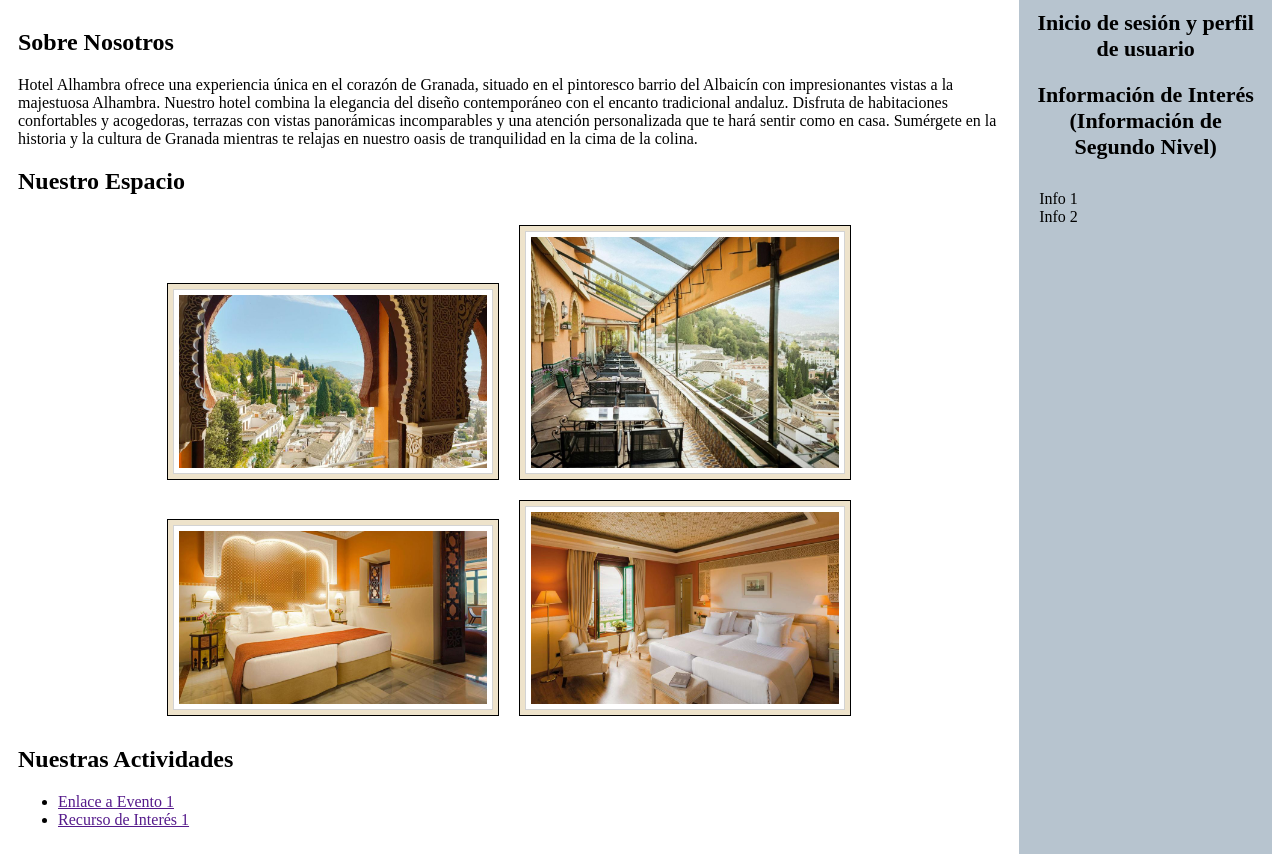
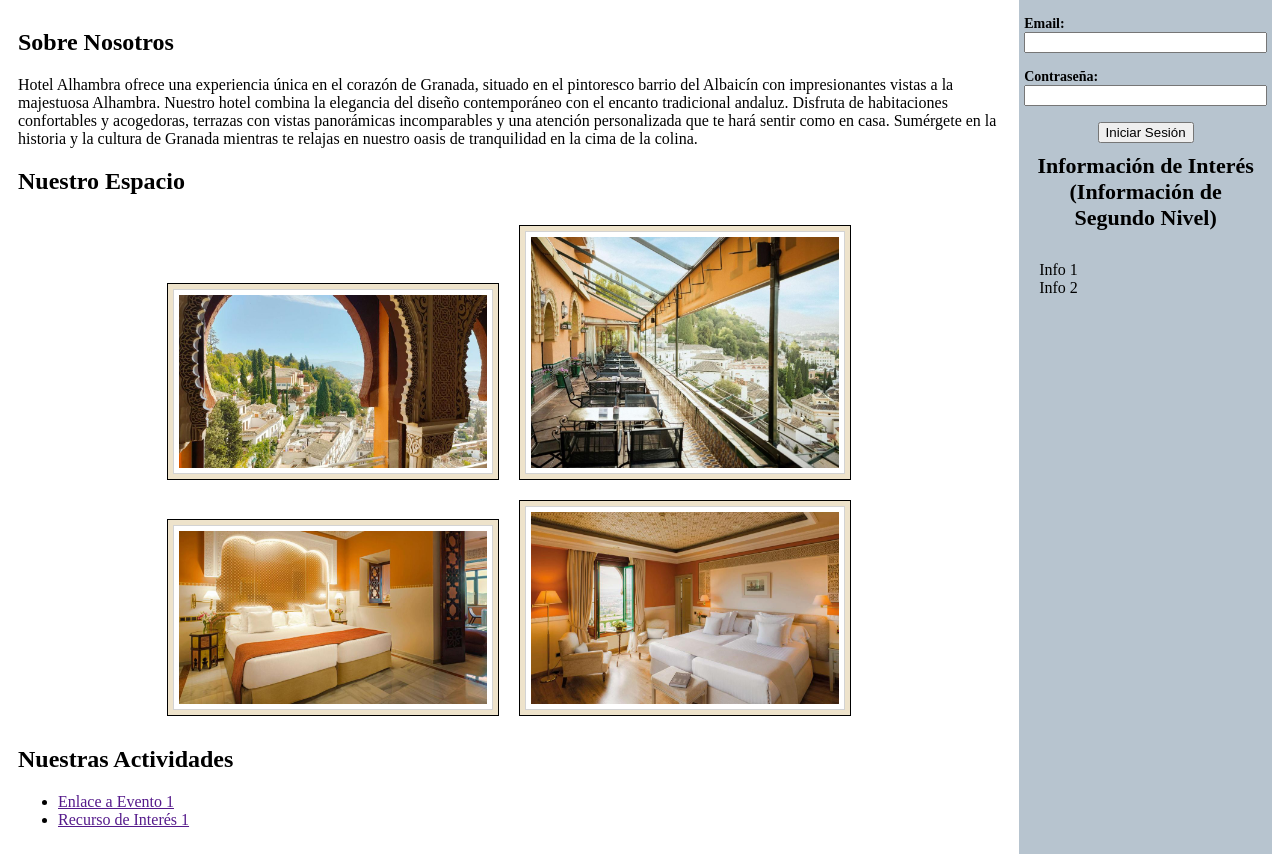
Before and after one commit to danieeeld2/HotelAlhambra, a PHP site: page / in a window 1280 px wide. Shown: the part 229-1083 px from the top of the page. Run offline with PHP 8.4, Linux system fonts and the light colour scheme.

Commit message:
:construction: Haciendo el sistema de LogIn

```diff
--- a/css/index.css
+++ b/css/index.css
@@ -82,6 +82,26 @@ nav a:hover {
     max-width: 20%;
     background-color: #B7C4CF;
     margin-left: 10px;
+    overflow: hidden;
+}
+
+.zona-lateral label {
+    font-weight: bold;
+    font-size: 14px;
+}
+
+.zona-lateral p {
+    display: flex;
+    justify-content: center;
+    flex-direction: column;
+    margin-left: 5px;
+    margin-right: 5px;
+}
+
+.boton-lateral {
+    display: flex;
+    justify-content: center;
+    margin-top: 5px;
 }
 
 aside h2 {
@@ -278,6 +298,10 @@ footer a:hover {
     margin: 10px;
 }
 
+/* ------------------- */
+
+
+
 /* -------------------*/
 
 fieldset {
--- a/funcionesAuxiliares.php
+++ b/funcionesAuxiliares.php
@@ -28,4 +28,25 @@ function validarTarjeta($tarjeta) {
     if($suma % 10 == 0) return true;
     else return false;
 }
+
+function checkInyection($campo) {
+    if (preg_match('/[\'\"=<>]/', $campo)) {
+        return ""; // El campo contiene caracteres sospechosos de inyección SQL
+    }
+    // Eliminar etiquetas HTML y JavaScript sospechosas
+    $campo_limpiado = htmlspecialchars($campo, ENT_QUOTES | ENT_HTML5);
+    if($campo_limpiado == $campo) {
+        return $campo;
+    }
+    return "";
+}
+
+function limpiarSesionFormularios(){
+    if(isset($_SESSION["errores-registro"])){
+        unset($_SESSION["errores-registro"]);
+    }
+    if(isset($_SESSION["datos-registro"])){
+        unset($_SESSION["datos-registro"]);
+    }
+}
 ?>
--- /dev/null
+++ b/funcionesBD.php
@@ -0,0 +1,84 @@
+<?php
+// Funcion para insertar un nuevo usuario en la base de datos
+function insertarUsuario($conexion, $datos) {
+    $query = <<< EOD
+        INSERT INTO usuariosHotel (nombre, apellidos, dni, email, clave, tarjeta)
+        VALUES (?, ?, ?, ?, ?, ?)
+    EOD;
+    $stmt = $conexion->prepare($query);
+    if(!$stmt) {
+        echo "Error al preparar la consulta" . $conexion->error;
+        return false;
+    }
+    // Encriptamos la contraseña
+    $datos["clave"] = password_hash($datos['clave'], PASSWORD_DEFAULT);
+    $stmt->bind_param("ssssss", $datos["nombre"], $datos["apellidos"], $datos["dni"], $datos["email"], $datos["clave"], $datos["tarjeta"]);
+    $resultado = $stmt->execute();
+    if(!$resultado) {
+        echo "Error al ejecutar la consulta". $conexion->error;
+        return false;
+    }
+    $stmt->close();
+    return true;
+}
+
+// Funcion para comprobar si existe el email en la base de datos
+function checkEmail($conexion, $email){
+    $query = <<< EOD
+        SELECT * FROM usuariosHotel WHERE email = ?
+    EOD;
+    $stmt = $conexion->prepare($query);
+    if(!$stmt) {
+        echo "Error al preparar la consulta". $conexion->error;
+        return false;
+    }
+    $stmt->bind_param("s", $email);
+    $resultado = $stmt->execute();
+    if(!$resultado) {
+        echo "Error al ejecutar la consulta". $conexion->error;
+        return false;
+    }
+    $resultado = $stmt->get_result();
+    if($resultado->num_rows == 0) {
+        $resultado->close();
+        $stmt->close();
+        return false;
+    } else {
+        $resultado->close();
+        $stmt->close();
+        return true;
+    }
+}
+
+// Funcion para consultar si un email ya existe en la base de datos
+function getUsuario($conexion, $email, $claveIntroducida) {
+    $query = <<< EOD
+        SELECT * FROM usuariosHotel WHERE email = ?
+    EOD;
+    $stmt = $conexion->prepare($query);
+    if(!$stmt) {
+        echo "Error al preparar la consulta". $conexion->error;
+        return [false, null];
+    }
+    $stmt->bind_param("s", $email);
+    $stmt->execute();
+    $datos = $stmt->get_result();
+    if($datos->num_rows == 0) {
+        $stmt->close();
+        $datos->close();
+        return [false, null];
+    } else {
+        $resultado = $datos->fetch_assoc();
+        if(password_verify($claveIntroducida, $resultado["clave"])) {
+            $stmt->close();
+            $datos->close();
+            return [true, $resultado];
+        } else {
+            $stmt->close();
+            $datos->close();
+            return [false, null];
+        }
+    }
+}
+
+?>
--- a/funcionesValidacion.php
+++ b/funcionesValidacion.php
@@ -1,5 +1,6 @@
 <?php
 require_once("funcionesAuxiliares.php");
+require_once("funcionesBD.php");
 // Función para validar los datos del formulario de registro
 function validarDatosRegistro(){
     // Inicializamos los arrays de errores y datos
@@ -13,6 +14,7 @@ function validarDatosRegistro(){
             $errores["nombre"] = "<p class='error'>El nombre no puede estar vacío</p>";
             $datos["nombre"] = "";
         }else{
+            $_POST["nombre"] = checkInyection($_POST["nombre"]);
             // Comprobar que el nombre empieza por mayúscula
             if(!preg_match("/^[A-Z][a-z]+$/", $_POST["nombre"])){
                 $errores["nombre"] = "<p class='error'>El nombre debe empezar por mayúscula y contener solo letras</p>";
@@ -27,6 +29,7 @@ function validarDatosRegistro(){
             $errores["apellidos"] = "<p class='error'>Los apellidos no pueden estar vacíos</p>";
             $datos["apellidos"] = "";
         }else{
+            $_POST["apellidos"] = checkInyection($_POST["apellidos"]);
             $datos["apellidos"] = $_POST["apellidos"];
         }
 
@@ -70,6 +73,7 @@ function validarDatosRegistro(){
             $datos["clave"] = "";
             $datos["clave-repetida"] = "";
         }else{
+            $_POST["clave"] = checkInyection($_POST["clave"]);
             // Comprobar que la clave tiene al menos 5 caracteres
             if(strlen($_POST["clave"]) < 5){
                 $errores["clave"] = "<p class='error'>La clave debe tener al menos 5 caracteres</p>";
@@ -93,6 +97,7 @@ function validarDatosRegistro(){
             $datos["tarjeta"] = "";
         }else{
             // Comprobar que la tarjeta tiene 16 dígitos
+            $_POST["tarjeta"] = str_replace(" ", "", $_POST["tarjeta"]);
             if(!preg_match("/^[0-9]{16}$/", $_POST["tarjeta"])){
                 $errores["tarjeta"] = "<p class='error'>La tarjeta debe contener 16 dígitos</p>";
                 $datos["tarjeta"] = "";
@@ -102,7 +107,7 @@ function validarDatosRegistro(){
                     $errores["tarjeta"] = "<p class='error'>La tarjeta no es válida</p>";
                     $datos["tarjeta"] = "";
                 }else{
-                    $datos["tarjeta"] = $_POST["tarjeta"];
+                    $datos["tarjeta"] = str_replace(" ","", $_POST["tarjeta"]);
                 }
             }
         }
@@ -116,4 +121,41 @@ function validarDatosRegistro(){
 
     return [$errores, $datos];
 }
+
+function validarLogIn($conexion) {
+    // Inicializamos los arrays de errores y datos
+    $errores = array();
+    $datos = array();
+    if(isset($_POST["iniciar-sesion"]) && $_SERVER["REQUEST_METHOD"] == "POST") {
+        // Comprobar email
+        if(empty($_POST["email-sesion"])){
+            $errores["email-sesion"] = "<p class='error'>El email no puede estar vacío</p>";
+            $datos["email-sesion"] = "";
+        }else{
+            // Comprobar que el email es válido
+            if(!filter_var($_POST["email-sesion"], FILTER_VALIDATE_EMAIL)){
+                $errores["email-sesion"] = "<p class='error'>El email no es válido</p>";
+                $datos["email-sesion"] = "";
+            }else{
+                if(checkEmail($conexion, $_POST["email-sesion"])){
+                    $datos["email-sesion"] = $_POST["email-sesion"];
+                } else {
+                    $errores["email-sesion"] = "<p class='error'>El email no está registrado</p>";
+                    $datos["email-sesion"] = "";
+                }
+            }
+        }
+
+        // Comprobar clave
+        if(empty($_POST["clave-sesion"])){
+            $errores["clave-sesion"] = "<p class='error'>La clave no puede estar vacía</p>";
+            $datos["clave-sesion"] = "";
+        } else {
+            $datos["clave-sesion"] = checkInyection($_POST["clave-sesion"]);
+        }
+
+        return [$errores, $datos];
+
+    }
+}
 ?>
--- a/html.php
+++ b/html.php
@@ -65,12 +65,26 @@ function HTML_main_container() {
 }
 
 // Función para generar el aside
-function HTML_aside() {
-    echo <<< HTML
+function HTML_aside() { ?>
     </div>
     <aside class="zona-lateral">
         <div class="inicio-sesion">
-                <h2>Inicio de sesión y perfil de usuario</h2>
+            <form action="" method="post" novalidate>
+                <p>
+                    <label for="idemail">Email:</label>
+                    <input type="email" id="idemail" name="email-sesion" value=<?php if(isset($_SESSION["datos-login"]["email-sesion"])) echo  $_SESSION["datos-login"]["email-sesion"] ?>>
+                </p>
+                <?php if(isset($_SESSION["errores-login"]["email-sesion"])) echo $_SESSION["errores-login"]["email-sesion"] ?>
+                <p>
+                    <label for="idpassword">Contraseña:</label>
+                    <input type="password" id="idpassword" name="clave-sesion">
+                </p>
+                <?php if(isset($_SESSION["errores-login"]["clave-sesion"])) echo $_SESSION["errores-login"]["clave-sesion"] ?>
+                <?php if(isset($_SESSION["error-login"])) echo $_SESSION["error-login"] ?>
+                <div class="boton-lateral">
+                    <input type="submit" value="Iniciar Sesión" name="iniciar-sesion" id="boton-enviar">
+                </div>
+            </form>
         </div>
         <section class="informacion-2nivel">
             <h2>Información de Interés (Información de Segundo Nivel)</h2>
@@ -81,8 +95,7 @@ function HTML_aside() {
         </section>
     </aside>
 </div>
-    HTML;
-}
+<?php }
 
 // Función para generar el footer
 function HTML_footer() {
--- a/index.php
+++ b/index.php
@@ -1,11 +1,47 @@
 <?php
 require_once("html.php");
 require_once("funcionesValidacion.php");
+require_once("funcionesBD.php");
+require_once("conexionBD.php");
 
 session_start();
 
+// Conectamos con la base de datos
+$conexion = conectar_bbdd();
+
+// Si no se ha iniciado sesión, se indica que el usuario esta como Anonimo
+if (isset($_SESSION["rol"])) {
+    $_SESSION["rol"] = "Anonimo";
+}
+
+// Nos encontramos por defecto en la pagina de inicio
+if(!isset($_SESSION["ultima-pag-visitada"])){
+    $_SESSION["ultima-pag-visitada"] = "inicio";
+}
+
+// Comprobamos si se ha enviado el formulario de login
+if (isset($_POST["iniciar-sesion"]) && $_SERVER["REQUEST_METHOD"] == "POST") {
+    [$_SESSION["errores-login"], $_SESSION["datos-login"]] = validarLogIn($conexion);
+    if(isset($_SESSION["error-login"])){
+        unset($_SESSION["error-login"]);
+    }
+    if(empty($_SESSION["errores-login"])){
+        [$resultado, $usuario] = getUsuario($conexion, $_SESSION["datos-login"]["email-sesion"], $_SESSION["datos-login"]["clave-sesion"]);
+        if($resultado){
+            // Logear al usuario y cambiar rol
+        } else {
+            $_SESSION["error-login"] = "<p class='error'>La contraseña es incorrecta</p>";
+        }
+    }
+}
+
+// Comprobamos si se ha enviado el formulario de registro
 if (isset($_POST["enviar-registro"]) && $_SERVER["REQUEST_METHOD"] == "POST") {
     [$_SESSION["errores-registro"], $_SESSION["datos-registro"]] = validarDatosRegistro();
+}
+if (isset($_POST["confirmar-registro"]) && $_SERVER["REQUEST_METHOD"] == "POST") {
+    $resultado = insertarUsuario($conexion, $_SESSION["datos-registro"]);
+    // Pendiente gestión del fallo
 }
 
 HTML_init();
@@ -15,6 +51,12 @@ HTML_main_container() ;
 
 // Gestion del contenido a generar en funcion de la pagina solicitada
 if(isset($_GET["pagina"])) {
+    // Limpiar variables de sesión asociada a formularios al cambiar de pagina
+    if($_GET["pagina"] != $_SESSION["ultima-pag-visitada"]){
+        limpiarSesionFormularios();
+    }
+    $_SESSION["ultima-pag-visitada"] = $_GET["pagina"];
+
     switch($_GET["pagina"]) {
         case "inicio":
             HTML_pagina_inicio();
```
Lines whose indentation alone changed are shown as unchanged.
